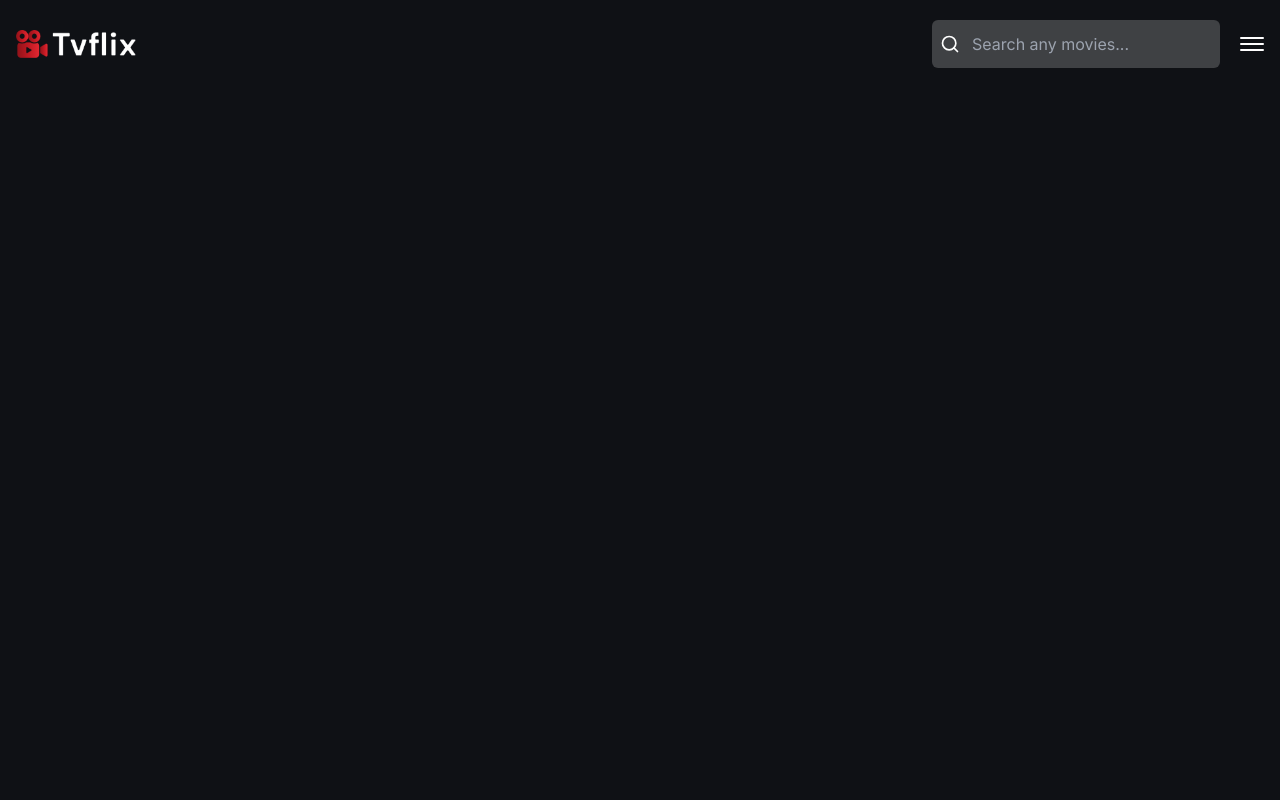
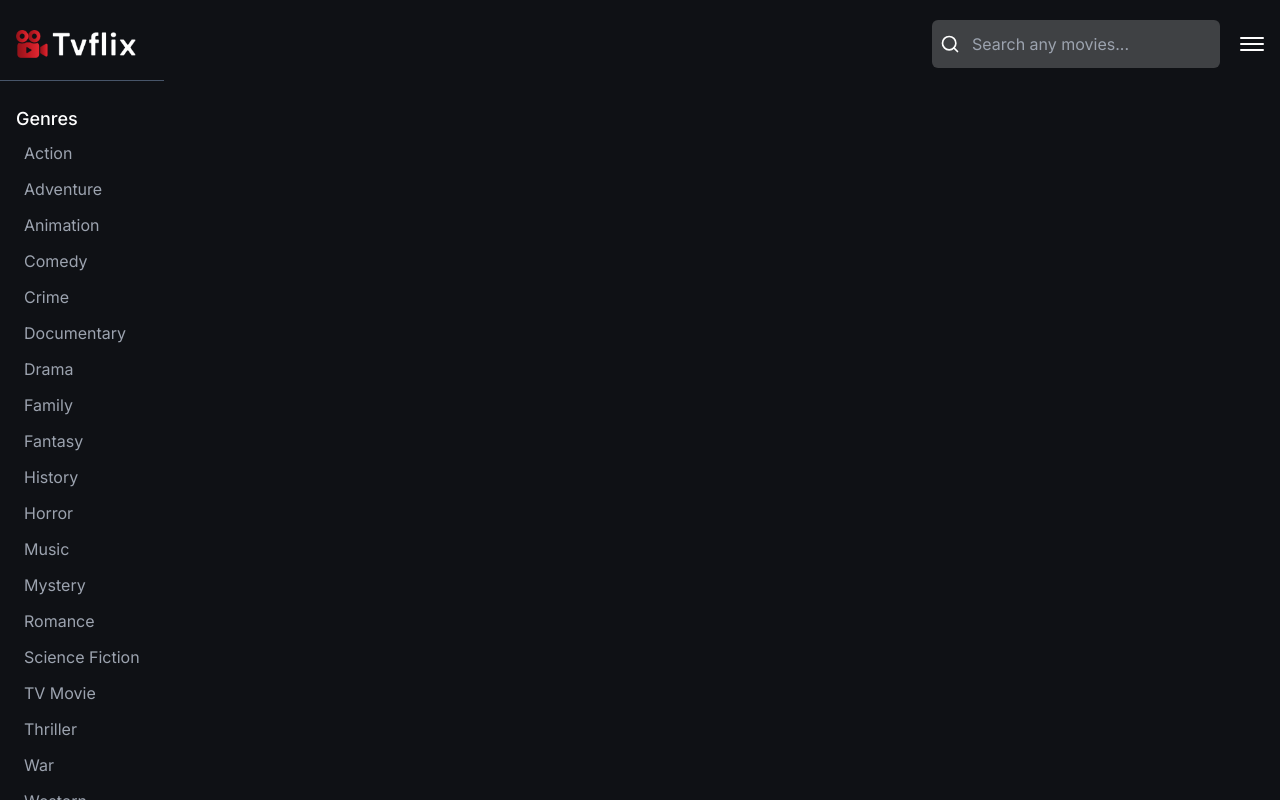
Before and after one commit to coder-kaleb/reelpick, a Next.js app: page / in a window 1280 px wide. Built offline with nearby package versions, Linux system fonts and the light colour scheme.

Commit message:
working on navbar

```diff
--- a/app/globals.css
+++ b/app/globals.css
@@ -10,7 +10,7 @@
   box-sizing: border-box;
 }
 ::-webkit-scrollbar {
-  width: 3px;
+  width: 8px;
   height: 8px;
 }
 
@@ -36,6 +36,12 @@
   min-width: 0;
 }
 
+.sidebar__scroll::-webkit-scrollbar {
+  width: 6px;
+}
+.sidebar__scroll::-webkit-scrollbar-track {
+  margin-block-start: 10px;
+}
 .sidebar__scroll::-webkit-scrollbar-thumb {
   background-color: transparent;
   transition: background-color 1s ease-in-out;
--- a/app/layout.tsx
+++ b/app/layout.tsx
@@ -17,7 +17,7 @@ export default function RootLayout({
   return (
     <html lang="en">
       <body
-        className={`${inter.className} bg-background-1 leading-normal`}
+        className={`${inter.className} bg-background-1`}
       >
         {children}
       </body>
--- a/components/HomeMovi.tsx
+++ b/components/HomeMovi.tsx
@@ -15,13 +15,10 @@ const HomeMovi = () => {
     setNavState,
   };
   return (
-      <NavContext.Provider value={contextVale}>
-        <Nav />
-        {/* <div className="relative flex h-screen w-full items-start">
-          <Sidebar />
-          <MovieWrapper />
-        </div> */}
-      </NavContext.Provider>
+    <NavContext.Provider value={contextVale}>
+      <Nav />
+      <Sidebar />
+    </NavContext.Provider>
   );
 };
 
--- a/components/MenuIcon.tsx
+++ b/components/MenuIcon.tsx
@@ -2,9 +2,9 @@ import { useNavContext } from "@/context";
 import React from "react";
 
 const MenuIcon = () => {
-  const { isOpen } = useNavContext();
+  const { isOpen, setNavState } = useNavContext();
   return (
-    <div className="flex hover:cursor-pointer gap-1 flex-col">
+    <div className="flex hover:cursor-pointer gap-1 flex-col" onClick={() => setNavState(preVal => ({...preVal, isOpen: !preVal.isOpen}))}>
       <span
         className={`h-[2px] w-6 rounded-sm bg-white transition-all duration-500 ${
           isOpen ? "translate-x-1 translate-y-1 rotate-45" : ""
--- a/components/Sidebar.tsx
+++ b/components/Sidebar.tsx
@@ -6,12 +6,10 @@ const Sidebar = () => {
   // const { isOpen } = useNavContext();
 
   return (
-    <nav>
-    <aside
-      className={`fixed sidebar__scroll top-16 bottom-0 z-10 h-[90dvh] overflow-y-auto bg-background-1 px-4 transition-all duration-500 md:-translate-x-full`}
-    >
+    <nav className=" sidebar__scroll absolute bottom-0 top-20 z-10 translate-x-0 overflow-y-auto border-t  border-t-slate-600 bg-background-1 py-6">
+      <aside className={`px-4`}>
         <h4 className="mb-1 text-lg font-medium text-white">Genres</h4>
-      <ul className="h-full w-full">
+        <ul className="flex flex-col gap-1">
           {genres.map((item) => (
             <li
               key={item.id}
--- a/constants/index.ts
+++ b/constants/index.ts
@@ -76,3 +76,15 @@ export const genres = [
     name: "Western",
   },
 ];
+
+
+export interface navProps {
+  isOpen: boolean;
+  extendWidth: boolean;
+  setNavState: React.Dispatch<
+    React.SetStateAction<{
+      isOpen: boolean;
+      extendWidth: boolean;
+    }>
+  >;
+}
--- a/context.ts
+++ b/context.ts
@@ -1,16 +1,7 @@
 import { createContext, useContext } from "react";
+import { navProps } from "./constants";
 
 
-export interface navProps {
-  isOpen: boolean;
-  extendWidth: boolean;
-  setNavState: React.Dispatch<
-    React.SetStateAction<{
-      isOpen: boolean;
-      extendWidth: boolean;
-    }>
-  >;
-}
 export const NavContext = createContext<navProps | undefined>(undefined);
 export const useNavContext = () => {
   const navState = useContext(NavContext);
```
Lines whose indentation alone changed are shown as unchanged.
